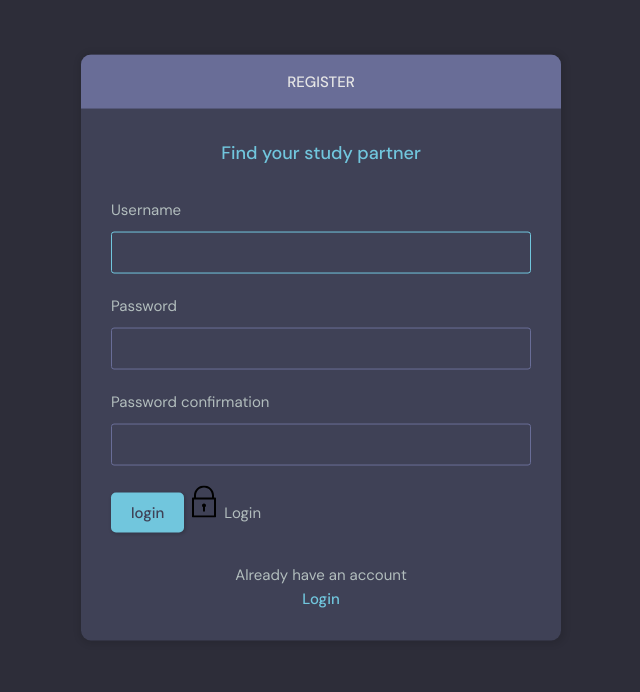
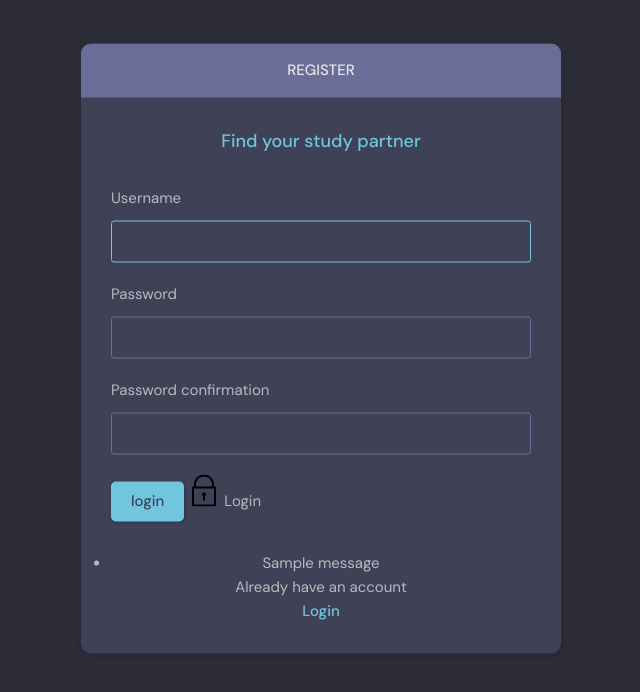
Before and after one commit to 07gaura/django-chat-room, a Django app: page /register/ in a window 1280 px wide. Shown: the part 76-768 px from the top of the page, without its empty margins (319-959 px from the left). Run offline with Django 4.2, Linux system fonts and the light colour scheme; one stand-in notice (Sample message) is shown.

Commit message:
user error msg

```diff
--- a/mysite/base/templates/base/login.html
+++ b/mysite/base/templates/base/login.html
@@ -107,12 +107,20 @@
             </form>
 
             <div class="auth__action">
+              {% endif %}
+              {% if messages %}
+            <ul class="messages">
+              {% for message in messages %}
+                <li>{{message}}</li>
+              {% endfor %}
+            </ul>
+            {% endif %}
               <p>Already have an account</p>
               <a href="{% url 'Login' %}" class="btn btn--link">Login</a>
             </div>
           </div>
         </div>
       </div>
-      {% endif %}
+
     </main>
 {% endblock content %}
```
Also changed, not shown: mysite/db.sqlite3, 1 other file.
